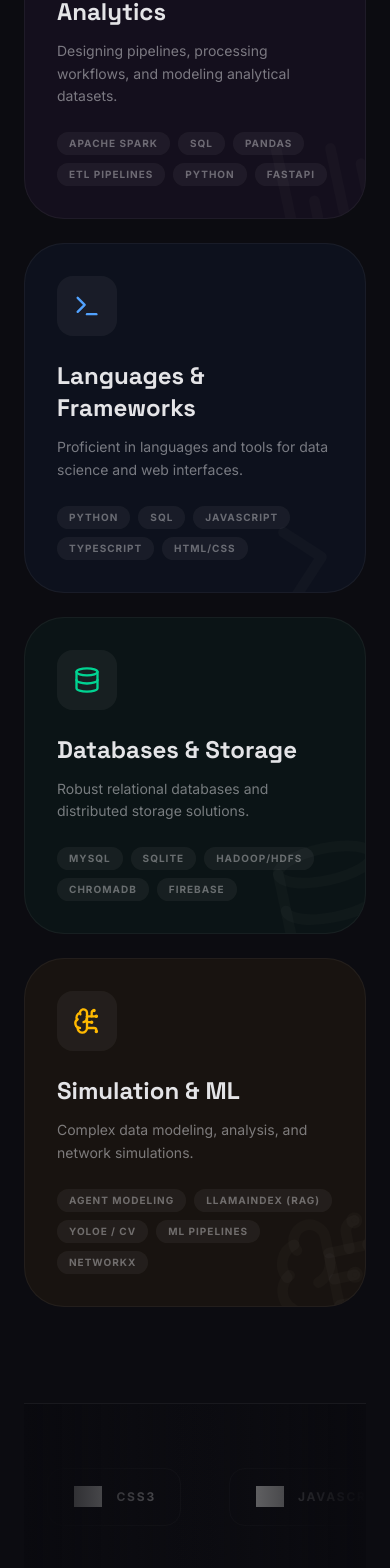
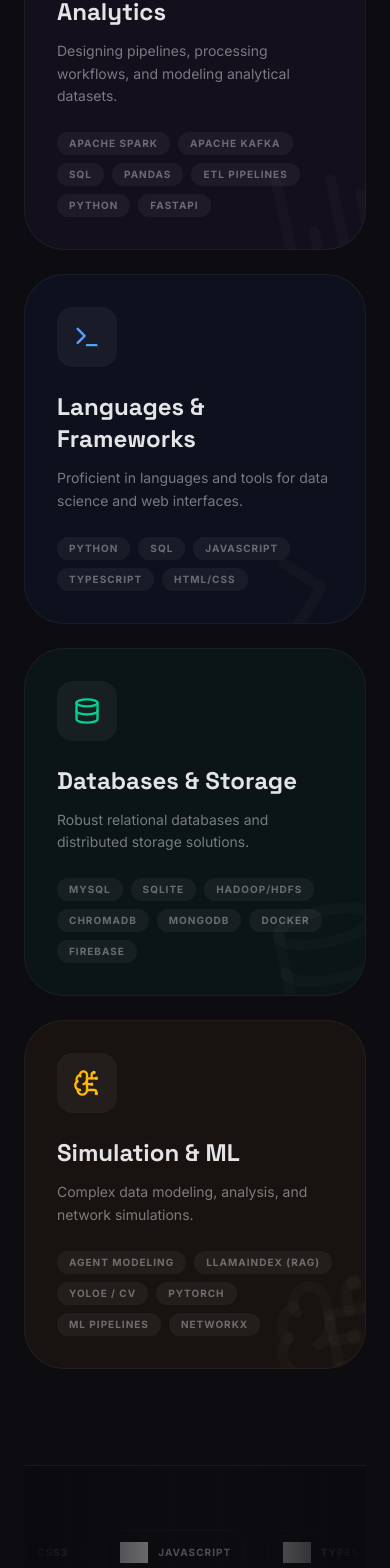
Before and after one commit to jomwan/Portfolio, a Next.js app: page / in a window 390 px wide. Shown: the part 6592-8160 px from the top of the page. Built offline with nearby package versions, Linux system fonts and the light colour scheme; grey boxes are pictures that could not be loaded.

Commit message:
feat: optimize skills mobile spacing and extend tech catalog

```diff
--- a/src/components/Skills.tsx
+++ b/src/components/Skills.tsx
@@ -12,6 +12,8 @@ const skillsRow1 = [
   { name: "TypeScript", icon: "https://skillicons.dev/icons?i=ts" },
   { name: "React", icon: "https://skillicons.dev/icons?i=react" },
   { name: "Next.js", icon: "https://skillicons.dev/icons?i=nextjs" },
+  { name: "Docker", icon: "https://skillicons.dev/icons?i=docker" },
+  { name: "MongoDB", icon: "https://skillicons.dev/icons?i=mongodb" },
   { name: "Git", icon: "https://skillicons.dev/icons?i=git" },
   { name: "GitHub", icon: "https://skillicons.dev/icons?i=github" },
 ];
@@ -21,6 +23,8 @@ const skillsRow2 = [
   { name: "Node.js", icon: "https://skillicons.dev/icons?i=nodejs" },
   { name: "MySQL", icon: "https://skillicons.dev/icons?i=mysql" },
   { name: "SQLite", icon: "https://skillicons.dev/icons?i=sqlite" },
+  { name: "PyTorch", icon: "https://skillicons.dev/icons?i=pytorch" },
+  { name: "Apache Kafka", icon: "https://skillicons.dev/icons?i=kafka" },
   { name: "TailwindCSS", icon: "https://skillicons.dev/icons?i=tailwind" },
   { name: "Pandas", icon: "https://skillicons.dev/icons?i=pandas" },
   { name: "Firebase", icon: "https://skillicons.dev/icons?i=firebase" },
@@ -30,6 +34,8 @@ const skillsRow2 = [
 const skillsRow3 = [
   { name: "Scikit-Learn", icon: "https://cdn.simpleicons.org/scikitlearn/F99923" },
   { name: "Apache Hadoop", icon: "https://cdn.simpleicons.org/apachehadoop/CC8A00" },
+  { name: "ChromaDB", icon: "https://api.iconify.design/lucide:database-backup.svg?color=%23FF7043" },
+  { name: "Vector RAG", icon: "https://api.iconify.design/lucide:binary.svg?color=%2329B6F6" },
   { name: "Streamlit", icon: "https://cdn.simpleicons.org/streamlit/FF4B4B" },
   { name: "Solara", icon: "https://api.iconify.design/lucide:sun.svg?color=%23FFB800" },
   { name: "Apache Spark", icon: "https://cdn.simpleicons.org/apachespark/E25A1C" },
@@ -50,13 +56,13 @@ const MarqueeRow = ({ items, direction = 1 }: { items: typeof skillsRow1, direct
           repeat: Infinity,
           ease: "linear",
         }}
-        className="flex flex-nowrap gap-12"
+        className="flex flex-nowrap gap-6 md:gap-12"
       >
         {[...items, ...items, ...items].map((skill, i) => (
           <motion.div
             key={i}
             whileHover={{ scale: 1.05, y: -2 }}
-            className="flex items-center gap-3 px-6 py-3 rounded-2xl bg-transparent border border-foreground/[0.03] hover:border-primary/20 transition-all duration-300 group"
+            className="flex items-center gap-2 md:gap-3 px-3 py-1.5 md:px-6 md:py-3 rounded-2xl bg-transparent border border-foreground/[0.03] hover:border-primary/20 transition-all duration-300 group"
           >
             <div className="w-8 h-8 flex items-center justify-center">
               <img
@@ -65,7 +71,7 @@ const MarqueeRow = ({ items, direction = 1 }: { items: typeof skillsRow1, direct
                 className="w-7 h-7 object-contain group-hover:scale-110 transition-transform duration-500"
               />
             </div>
-            <span className="text-xs font-bold uppercase tracking-[0.15em] text-foreground/40 group-hover:text-foreground/80 transition-colors whitespace-nowrap">
+            <span className="text-[10px] md:text-xs font-bold uppercase tracking-[0.1em] md:tracking-[0.15em] text-foreground/40 group-hover:text-foreground/80 transition-colors whitespace-nowrap">
               {skill.name}
             </span>
           </motion.div>
@@ -83,7 +89,7 @@ export default function Skills() {
       title: t.skills.cards[0]?.label || "Data Engineering & Analytics",
       desc: t.skills.cards[0]?.desc || "Designing data pipelines, processing datasets, and modeling analytical databases.",
       icon: BarChart3,
-      skills: ["Apache Spark", "SQL", "Pandas", "ETL Pipelines", "Python", "FastAPI"],
+      skills: ["Apache Spark", "Apache Kafka", "SQL", "Pandas", "ETL Pipelines", "Python", "FastAPI"],
       color: "text-purple-400",
       bg: "bg-purple-500/5",
       span: "md:col-span-2 md:row-span-2",
@@ -101,7 +107,7 @@ export default function Skills() {
       title: t.skills.cards[2]?.label || "Databases & Storage",
       desc: t.skills.cards[2]?.desc || "Robust relational databases and distributed storage solutions.",
       icon: Database,
-      skills: ["MySQL", "SQLite", "Hadoop/HDFS", "ChromaDB", "Firebase"],
+      skills: ["MySQL", "SQLite", "Hadoop/HDFS", "ChromaDB", "MongoDB", "Docker", "Firebase"],
       color: "text-emerald-400",
       bg: "bg-emerald-500/5",
       span: "md:col-span-1",
@@ -110,7 +116,7 @@ export default function Skills() {
       title: t.skills.cards[3]?.label || "Simulation & ML",
       desc: t.skills.cards[3]?.desc || "Complex data modeling, analysis, and network simulations.",
       icon: BrainCircuit,
-      skills: ["Agent Modeling", "LlamaIndex (RAG)", "YOLOE / CV", "ML Pipelines", "NetworkX"],
+      skills: ["Agent Modeling", "LlamaIndex (RAG)", "YOLOE / CV", "PyTorch", "ML Pipelines", "NetworkX"],
       color: "text-amber-400",
       bg: "bg-amber-500/5",
       span: "md:col-span-1",
```
